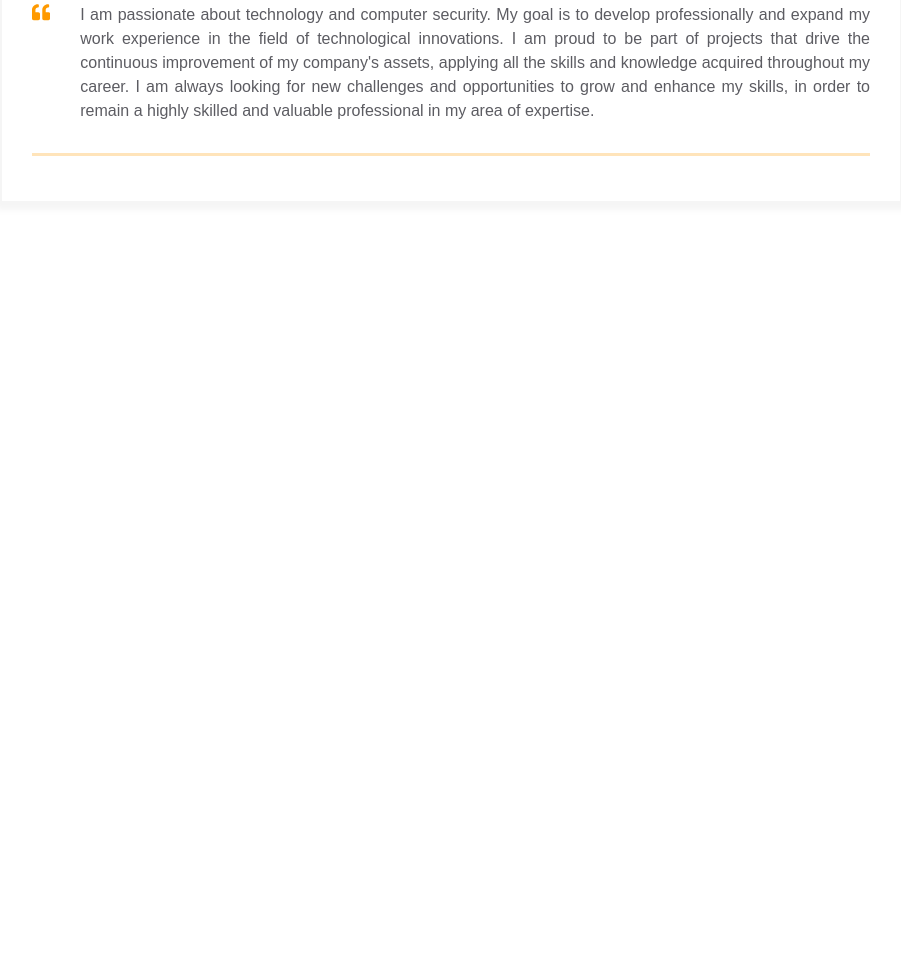
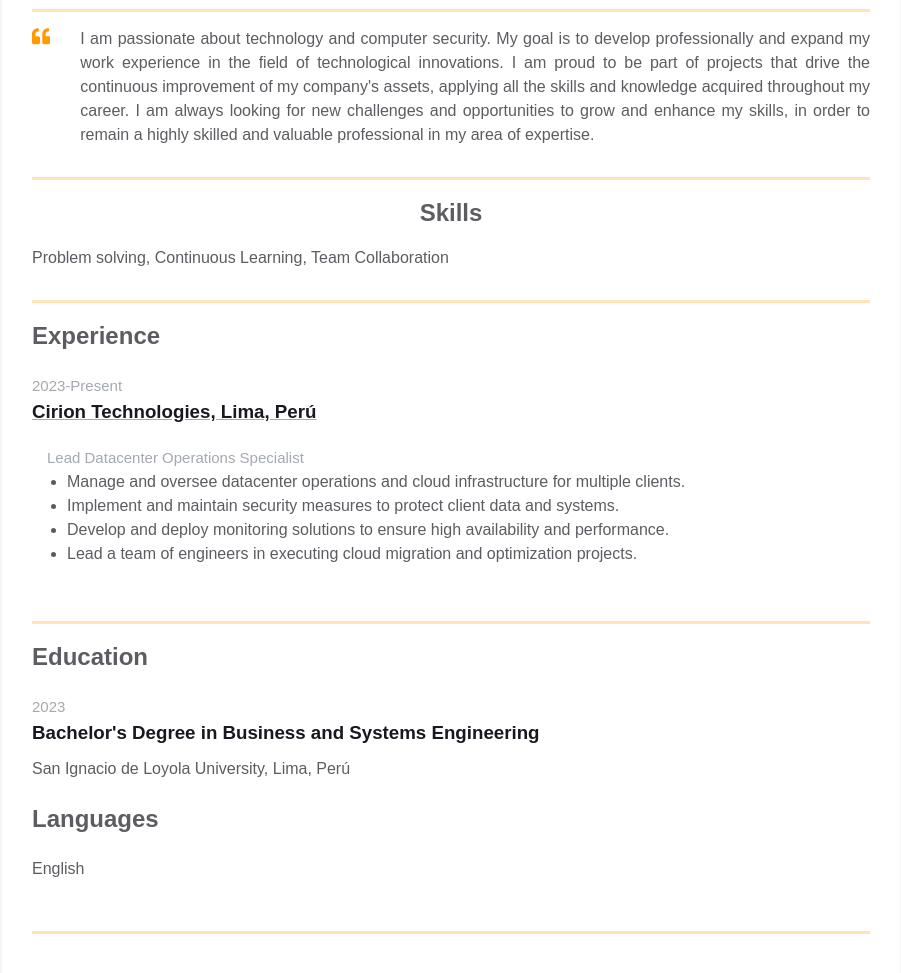
Before and after one commit to Lnunovero92/homepage, a plain HTML site: page index.html in a window 1280 px wide. Shown: the part 347-1320 px from the top of the page, without its empty margins (189-1090 px from the left). Before the commit the page ends 800 px from the top, so only its background shows below. Drawn offline with Linux system fonts and the light colour scheme.

Commit message:
Modified index.html template

```diff
--- a/index.html
+++ b/index.html
@@ -7,23 +7,20 @@
     <meta name="viewport" content="width=device-width, initial-scale=1" />
 </head>
 <body>
+    ― Hello World! &#x1F609;
     <main>
         <div class="resume">
             <div class="container">
                 <div class="resume__block">
                     <h1 class="contact-info__header">Luis Nuñovero</h1>
-              <h3 class="contact-info__sub-header">Cloud Engineer and Developer </h3>
+                    <h3 class="contact-info__sub-header">Cloud Engineer and Developer</h3>
 
                     <div class="contact_info_container fh">
-                <div class="contact-info__block"><a href="" rel="author" class="contact-info__item">
+                        <div class="contact-info__block">
+                            <a href="" rel="author" class="contact-info__item">
                                 <div class="contact-info__item-icon-wrapper">
                                     <svg class="contact-info__item-icon" xmlns="http://www.w3.org/2000/svg" viewBox="0 0 384 512">
-                        <path
-                          d="M172.268 501.67C26.97 291.031 0 269.413 0 192 0 85.961 85.961 0
-                          192 0s192 85.961 192 192c0 77.413-26.97 99.031-172.268 309.67-9.535
-                          13.774-29.93 13.773-39.464 0zM192 272c44.183 0 80-35.817
-                          80-80s-35.817-80-80-80-80 35.817-80 80 35.817 80 80 80z"
-                        ></path>
+                                        <path d="M172.268 501.67C26.97 291.031 0 269.413 0 192 0 85.961 85.961 0 192 0s192 85.961 192 192c0 77.413-26.97 99.031-172.268 309.67-9.535 13.774-29.93 13.773-39.464 0zM192 272c44.183 0 80-35.817 80-80s-35.817-80-80-80-80 35.817-80 80 35.817 80 80 80z"></path>
                                     </svg>
                                 </div>
                                 <span>Lima, Perú</span>
@@ -38,15 +35,7 @@
                             <a href="https://pe.linkedin.com/in/lnunovero" rel="author" class="contact-info__item">
                                 <div class="contact-info__item-icon-wrapper">
                                     <svg class="contact-info__item-icon" xmlns="http://www.w3.org/2000/svg" viewBox="0 0 448 512">
-                            <path
-                              d="M416 32H31.9C14.3 32 0 46.5 0 64.3v383.4C0 465.5 14.3 480 31.9
-                              480H416c17.6 0 32-14.5 32-32.3V64.3c0-17.8-14.4-32.3-32-32.3zM135.4
-                              416H69V202.2h66.5V416zm-33.2-243c-21.3 0-38.5-17.3-38.5-38.5S80.9
-                              96 102.2 96c21.2 0 38.5 17.3 38.5 38.5 0 21.3-17.2 38.5-38.5
-                              38.5zm282.1 243h-66.4V312c0-24.8-.5-56.7-34.5-56.7-34.6 0-39.9
-                              27-39.9 54.9V416h-66.4V202.2h63.7v29.2h.9c8.9-16.8 30.6-34.5
-                              62.9-34.5 67.2 0 79.7 44.3 79.7 101.9V416z"
-                            ></path>
+                                        <path d="M416 32H31.9C14.3 32 0 46.5 0 64.3v383.4C0 465.5 14.3 480 31.9 480H416c17.6 0 32-14.5 32-32.3V64.3c0-17.8-14.4-32.3-32-32.3zM135.4 416H69V202.2h66.5V416zm-33.2-243c-21.3 0-38.5-17.3-38.5-38.5S80.9 96 102.2 96c21.2 0 38.5 17.3 38.5 38.5 0 21.3-17.2 38.5-38.5 38.5zm282.1 243h-66.4V312c0-24.8-.5-56.7-34.5-56.7-34.6 0-39.9 27-39.9 54.9V416h-66.4V202.2h63.7v29.2h.9c8.9-16.8 30.6-34.5 62.9-34.5 67.2 0 79.7 44.3 79.7 101.9V416z"></path>
                                     </svg>
                                 </div>
                                 <span>Luis Nuñovero</span>
@@ -55,24 +44,61 @@
                     </div>
                 </div>
             </div>
+
             <div class="container">
                 <div class="resume__block">
                     <div class="intro">
                         <div class="intro__icon-wrapper">
                             <svg class="intro__icon" xmlns="http://www.w3.org/2000/svg" viewBox="0 0 512 512">
-                    <path
-                      d="M464 256h-80v-64c0-35.3 28.7-64 64-64h8c13.3 0 24-10.7
-                      24-24V56c0-13.3-10.7-24-24-24h-8c-88.4 0-160 71.6-160 160v240c0
-                      26.5 21.5 48 48 48h128c26.5 0 48-21.5
-                      48-48V304c0-26.5-21.5-48-48-48zm-288 0H96v-64c0-35.3 28.7-64
-                      64-64h8c13.3 0 24-10.7 24-24V56c0-13.3-10.7-24-24-24h-8C71.6 32 0
-                      103.6 0 192v240c0 26.5 21.5 48 48 48h128c26.5 0
-                      48-21.5 48-48V304c0-26.5-21.5-48-48-48z"
-                    ></path>
+                                <path d="M464 256h-80v-64c0-35.3 28.7-64 64-64h8c13.3 0 24-10.7 24-24V56c0-13.3-10.7-24-24-24h-8c-88.4 0-160 71.6-160 160v240c0 26.5 21.5 48 48 48h128c26.5 0 48-21.5 48-48V304c0-26.5-21.5-48-48-48zm-288 0H96v-64c0-35.3 28.7-64 64-64h8c13.3 0 24-10.7 24-24V56c0-13.3-10.7-24-24-24h-8C71.6 32 0 103.6 0 192v240c0 26.5 21.5 48 48 48h128c26.5 0 48-21.5 48-48V304c0-26.5-21.5-48-48-48z"></path>
                             </svg>
                         </div>
-                <p class="intro_text">I am passionate about technology and computer security. My goal is to develop professionally and expand my work experience in the field of technological innovations. I am proud to be part of projects that drive the continuous improvement of my company's assets, applying all the skills and knowledge acquired throughout my career.
-                    I am always looking for new challenges and opportunities to grow and enhance my skills, in order to remain a highly skilled and valuable professional in my area of expertise.</p>
+                        <p class="intro_text">I am passionate about technology and computer security. My goal is to develop professionally and expand my work experience in the field of technological innovations. I am proud to be part of projects that drive the continuous improvement of my company's assets, applying all the skills and knowledge acquired throughout my career. I am always looking for new challenges and opportunities to grow and enhance my skills, in order to remain a highly skilled and valuable professional in my area of expertise.</p>
+                    </div>
+                </div>
+            </div>
+
+            <div class="container">
+                <div class="resume__block">
+                    <h2 class="skills__header">Skills</h2>
+                    <p class="skills__text">Problem solving, Continuous Learning, Team Collaboration</p>
+                </div>
+            </div>
+
+            <div class="container">
+                <div class="resume__block">
+                    <h2 class="experiences__header">Experience</h2>
+                    <div class="experiences">
+                        <div class="experiences__company">
+                            <div class="experiences__company-header">
+                                <span class="experiences__company-header-durability">2023-Present</span>
+                                <h3 class="experiences__company-header-name">Cirion Technologies, Lima, Perú</h3>
+                            </div>
+                            <div class="experiences__company-project">
+                                <span class="experiences__company-project-role">Lead Datacenter Operations Specialist</span>
+                                <ul class="experiences__company-project-responsibilities">
+                                    <li>Manage and oversee datacenter operations and cloud infrastructure for multiple clients.</li>
+                                    <li>Implement and maintain security measures to protect client data and systems.</li>
+                                    <li>Develop and deploy monitoring solutions to ensure high availability and performance.</li>
+                                    <li>Lead a team of engineers in executing cloud migration and optimization projects.</li>
+                                </ul>
+                            </div>
+                        </div>
+                    </div>
+                </div>
+
+                <div class="resume__block">
+                    <h2 class="additional-info__education-header">Education</h2>
+                    <div class="additional-info__education">
+                        <div class="additional-info__education-university">
+                            <span class="additional-info__education-university-durability">2023</span>
+                            <h3 class="additional-info__education-university-speciality">Bachelor's Degree in Business and Systems Engineering</h3>
+                            <p class="additional-info__education-university-name">San Ignacio de Loyola University, Lima, Perú</p>
+                        </div>
+                    </div>
+                    <div class="additional-info__languages">
+                        <h2 class="additional-info__languages-header">Languages</h2>
+                        <p class="additional-info__languages-item">English</p>
                     </div>
                 </div>
             </div>
```
Lines whose indentation alone changed are shown as unchanged.
